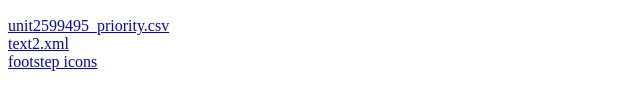
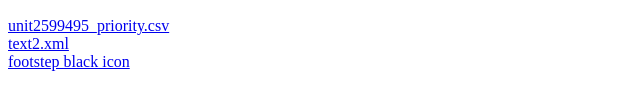
Before and after one commit to dstajan/dstajan.github.io, a plain HTML site: page index.html in a window 1280 px wide. Shown: the part 148-258 px from the top of the page, 0-640 px from the left. Drawn offline with Linux system fonts and the light colour scheme.

Commit message:
Update index.html

```diff
--- a/index.html
+++ b/index.html
@@ -6,7 +6,7 @@
 <h2>Simulation Files</h2>
 <a href="./unit2599495_priority.csv" target="_blank">unit2599495_priority.csv</a><br>
 <a href="./text2.xml" target="_blank">text2.xml</a><br>
-<a href="./footsteps" target="_blank">footstep icons</a><br>
+<a href="./footsteps/footsteps-black.png" target="_blank">footstep black icon</a><br>
   <br>
 </body>
 </html>
```
